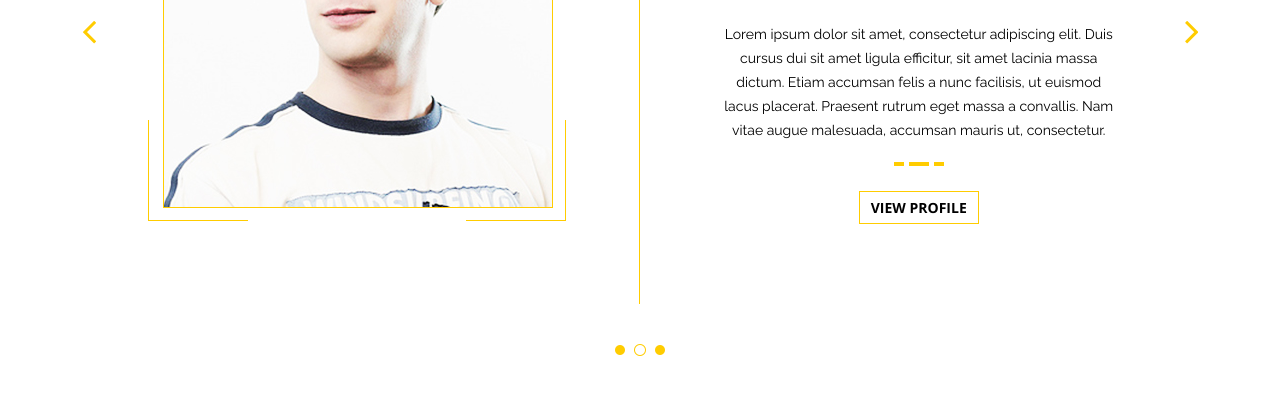
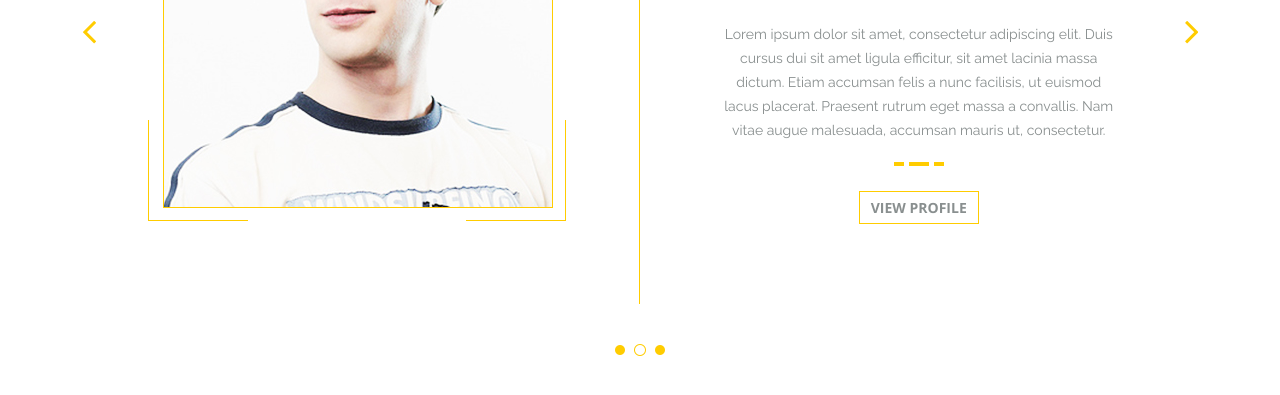
Before and after one commit to ol-stan/our-team, a plain HTML site: page index.html in a window 1280 px wide. Shown: the part 531-926 px from the top of the page. Drawn offline with nearby package versions, Linux system fonts and the light colour scheme.

Commit message:
add color

```diff
--- a/scss/main.scss
+++ b/scss/main.scss
@@ -179,6 +179,7 @@ h3 {
     margin: 25px 0 0 0;
     line-height: 24px;
     font-size: 14px;
+    color: $colorSecondary;
 }
 
 .slider__line2 {
@@ -214,6 +215,7 @@ h3 {
     border: 1px solid $colorBase;
     padding: 6px 11px;
     cursor: pointer;
+    color: $colorSecondary;
 
     &:hover {
         background-color: $colorBase;
```
Also changed, not shown: css/main.css, 1 other file.
